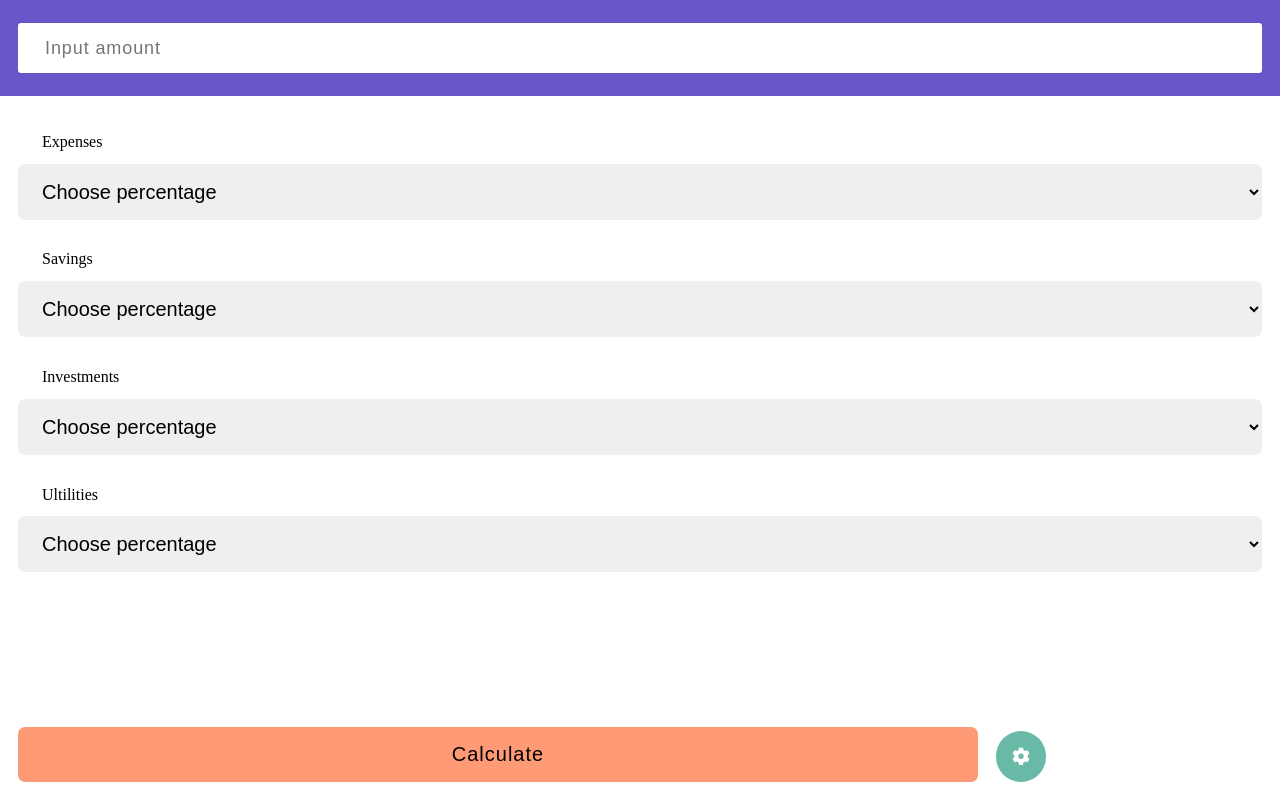
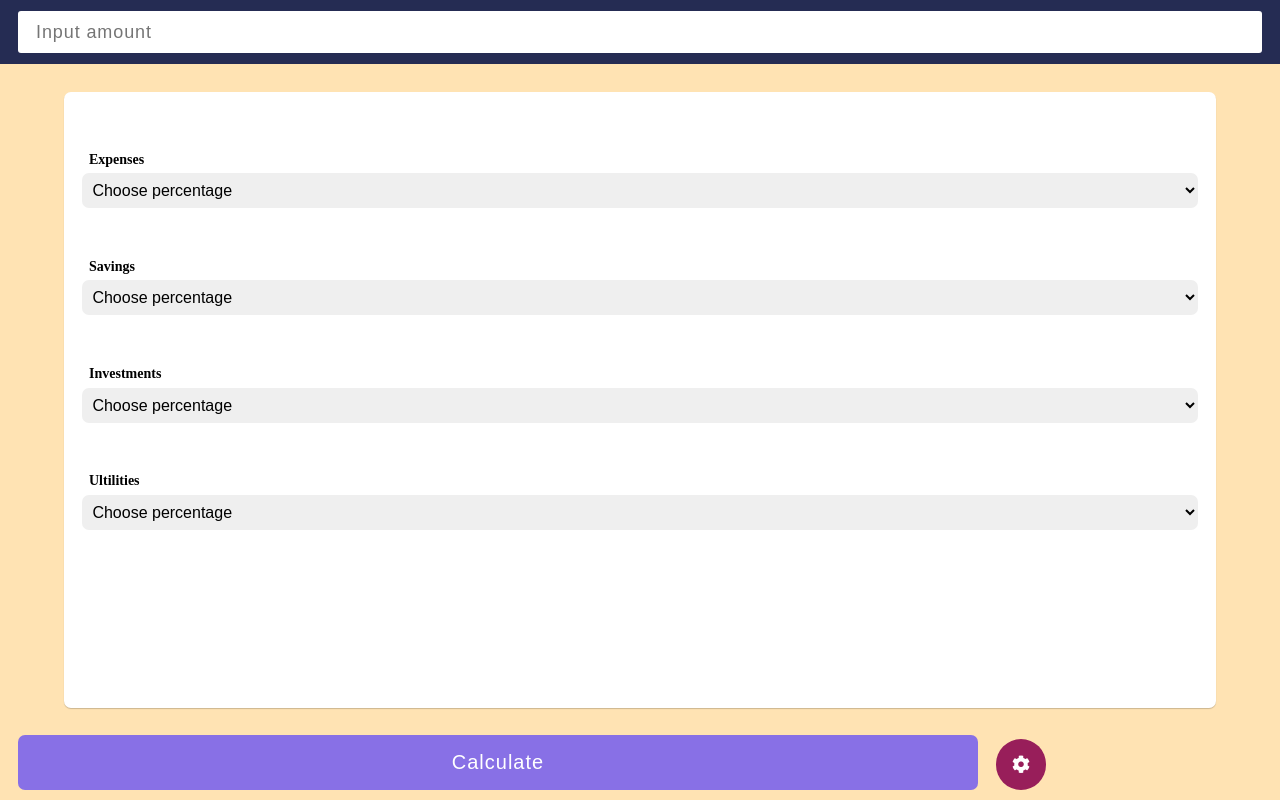
Before and after one commit to bernardsam-apoh/after-tithe, a plain HTML site: page index.html in a window 1280 px wide. Both pictures are taken after a click on the button 1021 px from the left and 756 px from the top of the page. Drawn offline with Linux system fonts and the light colour scheme.

Commit message:
Improved UI

```diff
--- a/css/style.css
+++ b/css/style.css
@@ -15,7 +15,7 @@ body {
     box-sizing: border-box;
     font-size: large;
     background-color: #99d14c;
-
+    background-color: #EFEFDC;
 }
 
 .container {
@@ -27,8 +27,19 @@ body {
 
 .main {
     height: 100svh;
+    position: relative;
+    background-color: #ffe3b3;
+}
+
+.content {
+    margin-top: 1em;
+    margin-bottom: 1em;
     background-color: #fff;
-    position: relative;
+    height: 78svh;
+    padding: 1.5em;
+    padding-bottom: 2em;
+    border-radius: 7px;
+    box-shadow: 0px 1px 1px 0px rgba(0, 0, 0, 0.2);
 }
 
 .message {
@@ -37,60 +48,41 @@ body {
     margin-top: 1em;
     letter-spacing: -1.3px;
     word-spacing: 2px;
-
-    min-height: 70svh;
-}
-
-.display {
-    background-color: #fff;
-    min-height: 75svh;
-    margin-top: 1em;
-    margin-bottom: 1em;
-    font-size: 2rem;
-    font-weight: bolder;
-    color: rgb(19, 18, 18);
 }
 
 .input-container {
-    background-color: #B07800;
-    background-color: #D06500;
-    background-color: #8870E6;
-    background-color: #6955C7;
-    height: 12svh;
+    height: 8svh;
+    padding: 1em;
+    align-items: center;
     display: flex;
-    align-items: center;
-    padding: 0 1em;
+    background-color: #252c53;
 }
 
 .amount-element {
     width: 100%;
-    padding: .8em 1.5em;
+    padding: .6em 1em;
     border-radius: 3px;
     border: none;
     outline: none;
     font-size: 1.8rem;
     letter-spacing: .05em;
-    background-color: #fff;
 }
 
 
 
 .display > aside {
     margin-bottom: 1em;
-    padding: .3em 0;
-    padding-left: .5em;
-
-    /* box-shadow: 0px 1px 1px 0px rgba(0, 0, 0, 0.2); */
 }
 
-.remaining-amount {
-    background-color: #8870e6;
+.display .remaining-amount {
+    background-color: #981E5A;
     border-radius: 13px;
-    color: #FFCA60;
+    margin-top: 2em;
+    margin-bottom: 1.5em;
 }
 
 .remaining-amount .heading {
-    color: #FFCA60;
+    color: #FAFAFA;
 }
 
 .remaining-amount .value {
@@ -110,6 +102,7 @@ body {
 .value {
     font-size: 3rem;
     color: #001176;
+    font-weight: bold;
 }
 
 .reactions {
@@ -117,9 +110,10 @@ body {
     align-items: flex-end;
     display: flex;
     position: fixed;
-    bottom: 0;
+    bottom: 10px;
     width: 100%;
-    padding: 1em 1em;
+    margin-left: 1em;
+    height: 10svh;
 }
 
 .calc-button {
@@ -130,14 +124,14 @@ body {
     font-size: 2rem;
     text-transform: capitalize;
     border: none;
-    background-color: #FF9A77;
+    color: #000;
     color: #fff;
-    color: #000;
     letter-spacing: 1px;
+    background-color: #8870e6
 }
 
 .setting-button {
-    background-color: #68BAA6;
+    background-color: #981E5A;
     padding: 1.2em;
     border-radius: 100px;
     border: none;
@@ -151,28 +145,37 @@ body {
 
 .setting-panel {
     background-color: #fff;
+    height: 77svh;
+    width: 90%;
+    padding: 0 1em;
     position: absolute;
-    top: 15svh;
-    height: 70svh;
-    width: 100%;
-    padding: 0 1em;
+    top: 50%;
+    left: 50%;
+    transform: translate(-50%, -50%);
+    border-radius: 7px;
+    box-shadow: 0px 1px 1px 0px rgba(0, 0, 0, 0.2);
 }
 
 .panel-wrapper {
     display: grid;
-    margin-bottom: 1em;
+    margin-bottom: 2.5em;
+}
+
+.panel-wrapper:first-child {
+    margin-top: 3em;
 }
 
 .setting-panel label {
-    padding: .8em 0;
-    font-size: 1.6rem;
-    padding-left: 1.5em;
+    padding: .4em 0;
+    font-size: 1.4rem;
+    padding-left: .5em;
+    font-weight: bold;
 }
 
 .setting-panel select {
-    padding: .8em 0;
-    font-size: 2rem;
-    padding-left: 1em;
+    padding: .5em 0;
+    font-size: 1.6rem;
+    padding-left: .4em;
     border: none;
     border-radius: 7px;
 }
```
